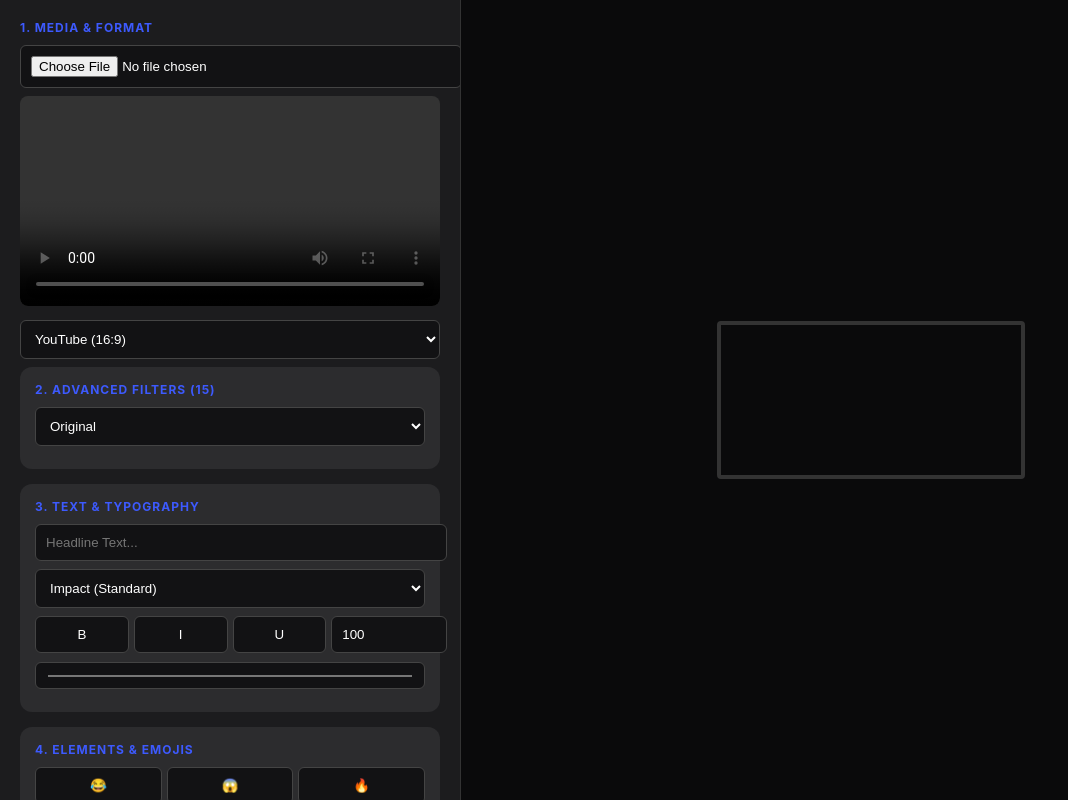
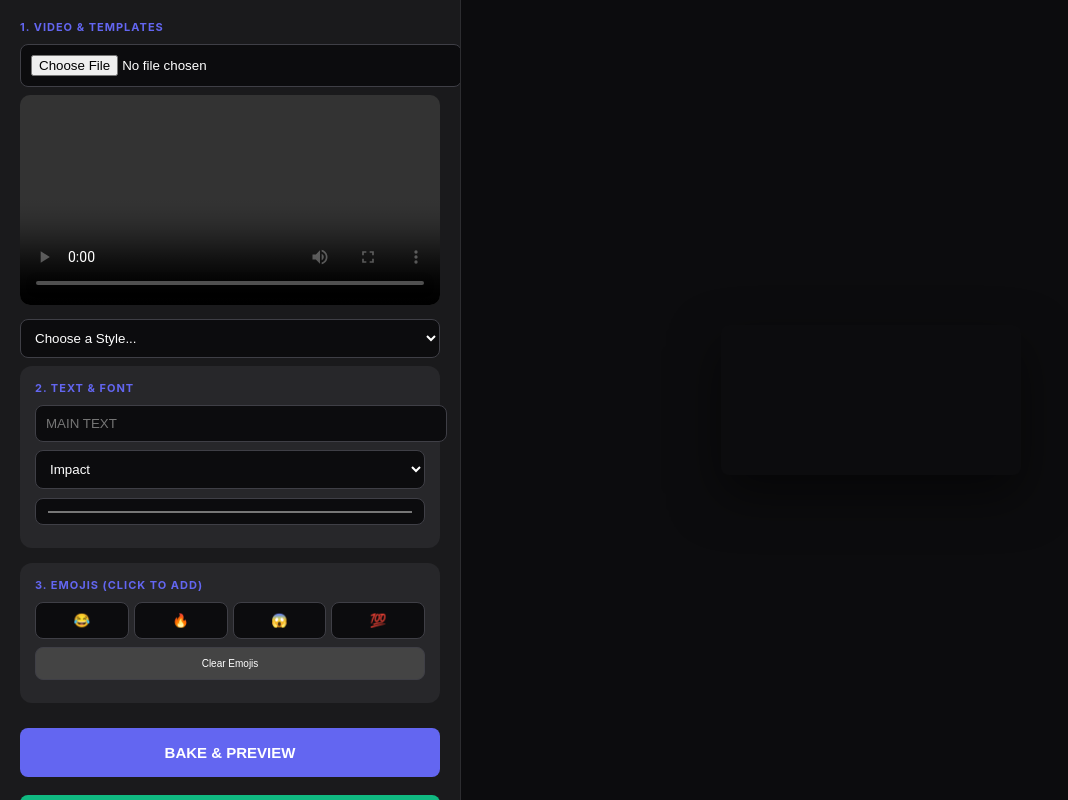
Before and after one commit to niharikasrivastava1998-nihu/PRO-THUMBNAIL-CREATOR, a plain HTML site: page index.html in a window 1280 px wide. Shown: the whole page, without its empty margins (0-1068 px from the left). Drawn offline with Linux system fonts and the light colour scheme.

Commit message:
Update index.html for version 4.0 with new features

```diff
--- a/index.html
+++ b/index.html
@@ -3,180 +3,148 @@
 <head>
     <meta charset="UTF-8">
     <meta name="viewport" content="width=device-width, initial-scale=1.0">
-    <title>Creator Core v2.0</title>
-    <link href="https://fonts.googleapis.com/css2?family=Bangers&family=Permanent+Marker&family=Roboto+Condensed:wght@700&display=swap" rel="stylesheet">
+    <title>Creator Core v4.0</title>
+    <link href="https://fonts.googleapis.com/css2?family=Bangers&family=Permanent+Marker&display=swap" rel="stylesheet">
     <style>
-        :root { --bg: #0a0a0b; --ui: #1c1c1e; --accent: #3d5afe; --text: #e1e1e6; }
+        :root { --bg: #0c0c0e; --ui: #1a1a1c; --accent: #6366f1; --text: #f4f4f5; }
         body { font-family: 'Inter', sans-serif; background: var(--bg); color: var(--text); margin: 0; display: flex; height: 100vh; }
-
-        /* Layout */
-        .sidebar { width: 420px; background: var(--ui); padding: 20px; overflow-y: auto; border-right: 1px solid #333; }
-        .canvas-area { flex: 1; display: flex; flex-direction: column; align-items: center; justify-content: center; padding: 20px; position: relative; }
-
-        /* Elements */
-        .tool-box { background: #2c2c2e; padding: 15px; border-radius: 12px; margin-bottom: 15px; }
-        h3 { font-size: 12px; text-transform: uppercase; color: var(--accent); margin: 0 0 10px 0; letter-spacing: 1px; }
-        select, input, button { width: 100%; padding: 10px; border-radius: 6px; border: 1px solid #444; background: #121214; color: white; margin-bottom: 8px; }
-
-        .grid-3 { display: grid; grid-template-columns: 1fr 1fr 1fr; gap: 5px; }
-        .font-controls { display: grid; grid-template-columns: 1fr 1fr 1fr 1fr; gap: 5px; }
-        .btn-action { background: var(--accent); border: none; font-weight: bold; cursor: pointer; padding: 15px; margin-top: 10px; }
-
-        canvas { max-width: 100%; height: auto; border: 4px solid #333; border-radius: 4px; }
-        video { width: 100%; border-radius: 8px; margin-bottom: 10px; }
+        .sidebar { width: 420px; background: var(--ui); padding: 20px; overflow-y: auto; border-right: 1px solid #2d2d30; }
+        .canvas-area { flex: 1; display: flex; align-items: center; justify-content: center; padding: 20px; position: relative; }
+        .tool-box { background: #27272a; padding: 15px; border-radius: 12px; margin-bottom: 15px; }
+        h3 { font-size: 11px; text-transform: uppercase; color: var(--accent); margin: 0 0 10px 0; letter-spacing: 1px; }
+        select, input, button { width: 100%; padding: 10px; border-radius: 8px; border: 1px solid #3f3f46; background: #0c0c0e; color: white; margin-bottom: 8px; }
+        .emoji-grid { display: grid; grid-template-columns: repeat(4, 1fr); gap: 5px; }
+        .btn-bake { background: var(--accent); border: none; font-weight: bold; cursor: pointer; padding: 16px; margin-top: 10px; font-size: 15px; }
+        video { width: 100%; border-radius: 10px; margin-bottom: 10px; }
+        canvas { max-width: 100%; height: auto; border-radius: 8px; box-shadow: 0 20px 50px rgba(0,0,0,0.5); }
     </style>
 </head>
 <body>
 
 <div class="sidebar">
-    <h3>1. Media & Format</h3>
-    <input type="file" id="vidFile" accept="video/*">
-    <video id="vid" controls></video>
-    <select id="res">
-        <option value="1280/720">YouTube (16:9)</option>
-        <option value="1080/1920">Reel/TikTok (9:16)</option>
-        <option value="1200/627">LinkedIn (1.91:1)</option>
-        <option value="1080/1080">Square (1:1)</option>
+    <h3>1. Video & Templates</h3>
+    <input type="file" id="vidIn" accept="video/*">
+    <video id="v" controls></video>
+
+    <select id="template" onchange="applyTemplate()">
+        <option value="none">Choose a Style...</option>
+        <option value="funky">🔥 Template: Funky (MrBeast Style)</option>
+        <option value="paper">✂️ Template: Paper Cutout</option>
+        <option value="doodle">✏️ Template: Doodle Highlight</option>
+        <option value="emoji">😂 Template: Emoji Challenge</option>
     </select>
 
     <div class="tool-box">
-        <h3>2. Advanced Filters (15)</h3>
-        <select id="filter">
-            <option value="none">Original</option>
-            <option value="grayscale(1)">Black & White</option>
-            <option value="sepia(1)">Vintage Sepia</option>
-            <option value="contrast(1.5) saturate(1.5)">Vivid Funky</option>
-            <option value="hue-rotate(90deg)">Cyberpunk Neon</option>
-            <option value="invert(1)">X-Ray</option>
-            <option value="blur(5px)">Soft Background</option>
-            <option value="brightness(1.5)">High Exposure</option>
-            <option value="saturate(5)">Extreme Saturation</option>
-            <option value="contrast(2) brightness(0.5)">Dark Dramatic</option>
-            <option value="hue-rotate(270deg)">Purple Haze</option>
-            <option value="grayscale(1) contrast(2)">Noir High Contrast</option>
-            <option value="sepia(0.5) hue-rotate(-30deg)">Warm Retro</option>
-            <option value="brightness(0.8) saturate(1.2) contrast(1.2)">Modern Cinematic</option>
-            <option value="opacity(0.7) blur(2px)">Dreamy Ghost</option>
+        <h3>2. Text & Font</h3>
+        <input type="text" id="tMain" placeholder="MAIN TEXT">
+        <select id="fFam">
+            <option value="Impact">Impact</option>
+            <option value="'Bangers'">Bangers</option>
+            <option value="'Permanent Marker'">Doodle Marker</option>
         </select>
+        <input type="color" id="tCol" value="#ffffff">
     </div>
 
     <div class="tool-box">
-        <h3>3. Text & Typography</h3>
-        <input type="text" id="txt" placeholder="Headline Text...">
-        <select id="fontFamily">
-            <option value="Impact">Impact (Standard)</option>
-            <option value="'Bangers'">Bangers (Funky)</option>
-            <option value="'Permanent Marker'">Marker (Doodle)</option>
-            <option value="'Roboto Condensed'">Modern Bold</option>
-        </select>
-        <div class="font-controls">
-            <button onclick="toggleF('bold')">B</button>
-            <button onclick="toggleF('italic')">I</button>
-            <button onclick="toggleF('underline')">U</button>
-            <input type="number" id="fontSize" value="100" title="Size">
+        <h3>3. Emojis (Click to Add)</h3>
+        <div class="emoji-grid">
+            <button onclick="addEmoji('😂')">😂</button>
+            <button onclick="addEmoji('🔥')">🔥</button>
+            <button onclick="addEmoji('😱')">😱</button>
+            <button onclick="addEmoji('💯')">💯</button>
         </div>
-        <input type="color" id="txtColor" value="#ffffff">
+        <button onclick="clearEmojis()" style="font-size:10px; background:#444;">Clear Emojis</button>
     </div>
 
-    <div class="tool-box">
-        <h3>4. Elements & Emojis</h3>
-        <div class="grid-3">
-            <button onclick="addE('😂')">😂</button><button onclick="addE('😱')">😱</button><button onclick="addE('🔥')">🔥</button>
-            <button onclick="addE('💯')">💯</button><button onclick="addE('🚀')">🚀</button><button onclick="addE('👀')">👀</button>
-        </div>
-        <select id="shape">
-            <option value="none">No Callout</option>
-            <option value="bubble">Speech Bubble</option>
-            <option value="banner">Title Banner</option>
-            <option value="arrow">Red Arrow</option>
-        </select>
-    </div>
-
-    <button class="btn-action" onclick="render()">BAKE THUMBNAIL</button>
-    <button class="btn-action" style="background:#22c55e" onclick="download()">DOWNLOAD</button>
+    <button class="btn-bake" onclick="bake()">BAKE & PREVIEW</button>
+    <button class="btn-bake" style="background:#10b981" onclick="dl()">DOWNLOAD THUMBNAIL</button>
 </div>
 
 <div class="canvas-area">
-    <canvas id="ctx"></canvas>
+    <canvas id="c"></canvas>
 </div>
 
 <script>
-    const v = document.getElementById('vid');
-    const c = document.getElementById('ctx');
-    const x = c.getContext('2d');
-    let fState = { bold: false, italic: false, underline: false };
-    let emojiList = [];
+    const vid = document.getElementById('v'), can = document.getElementById('c'), ctx = can.getContext('2d');
+    let emojisOnCanvas = [];
 
-    document.getElementById('vidFile').onchange = (e) => v.src = URL.createObjectURL(e.target.files[0]);
-    function toggleF(s) { fState[s] = !fState[s]; }
-    function addE(e) { emojiList.push({e, x: Math.random()*0.8, y: Math.random()*0.8}); }
+    document.getElementById('vidIn').onchange = (e) => vid.src = URL.createObjectURL(e.target.files[0]);
 
-    function render() {
-        const [W, H] = document.getElementById('res').value.split('/').map(Number);
-        c.width = W; c.height = H;
+    function addEmoji(e) {
+        emojisOnCanvas.push({ char: e, x: Math.random() * 0.8, y: Math.random() * 0.8 });
+        bake(); // Live update
+    }
 
-        // 1. Base Image + 15 Filters
-        x.filter = document.getElementById('filter').value;
-        const vR = v.videoWidth / v.videoHeight;
-        const tR = W / H;
+    function clearEmojis() { emojisOnCanvas = []; bake(); }
+
+    function applyTemplate() {
+        const t = document.getElementById('template').value;
+        if(t === 'funky') {
+            document.getElementById('fFam').value = "'Bangers'";
+            document.getElementById('tCol').value = "#ffff00";
+        } else if (t === 'paper') {
+            document.getElementById('fFam').value = "Impact";
+        } else if (t === 'doodle') {
+            document.getElementById('fFam').value = "'Permanent Marker'";
+        }
+        bake();
+    }
+
+    function bake() {
+        const W = 1280, H = 720;
+        can.width = W; can.height = H;
+        const template = document.getElementById('template').value;
+
+        // 1. Base Image Logic
+        const vR = vid.videoWidth / vid.videoHeight, tR = W / H;
         let dW = W, dH = H;
         if (vR > tR) { dW = H * vR; } else { dH = W / vR; }
-        x.drawImage(v, (W - dW)/2, (H - dH)/2, dW, dH);
-        x.filter = "none";
+        const oX = (W - dW)/2, oY = (H - dH)/2;
 
-        // 2. Paper Cutout Effect (Advanced)
-        const theme = "paper"; // Added logic for paper cutout
-        x.strokeStyle = "white";
-        x.lineWidth = 15;
-        x.lineJoin = "round";
-        x.setTransform(1.01, 0.01, -0.01, 1, 0, 0); // Slight organic warp
-        x.strokeRect(30, 30, W-60, H-60);
-        x.resetTransform();
+        ctx.clearRect(0, 0, W, H);
 
-        // 3. Shape Callouts
-        const shape = document.getElementById('shape').value;
-        if(shape === 'arrow') {
-            x.fillStyle = "red";
-            x.beginPath(); x.moveTo(W*0.8, H*0.2); x.lineTo(W*0.9, H*0.1); x.lineTo(W*0.95, H*0.25); x.fill();
-        } else if (shape === 'banner') {
-            x.fillStyle = "rgba(0,0,0,0.7)";
-            x.fillRect(0, H*0.7, W, H*0.2);
+        // Filter Logic
+        if(template === 'emoji') ctx.filter = "grayscale(1) contrast(1.2)";
+        else if(template === 'funky') ctx.filter = "contrast(1.3) saturate(1.5)";
+        else ctx.filter = "none";
+
+        ctx.drawImage(vid, oX, oY, dW, dH);
+        ctx.filter = "none";
+
+        // 2. Specialized Effects
+        if(template === 'paper') {
+            ctx.strokeStyle = "white"; ctx.lineWidth = 20;
+            ctx.shadowColor = "black"; ctx.shadowBlur = 15;
+            ctx.strokeRect(30, 30, W-60, H-60); //
+        } else if(template === 'funky') {
+            const g = ctx.createLinearGradient(0,0,W,H);
+            g.addColorStop(0, "rgba(255,0,80,0.2)"); g.addColorStop(1, "rgba(0,242,234,0.2)");
+            ctx.fillStyle = g; ctx.fillRect(0,0,W,H); //
+        } else if(template === 'doodle') {
+            ctx.strokeStyle = "#FFEB3B"; ctx.lineWidth = 10; ctx.setLineDash([15, 10]);
+            ctx.strokeRect(50, 50, W-100, H-100); //
+            ctx.setLineDash([]);
         }
 
-        // 4. Advanced Typography
-        const t = document.getElementById('txt').value;
-        if(t) {
-            let fontStr = "";
-            if(fState.italic) fontStr += "italic ";
-            if(fState.bold) fontStr += "bold ";
-            x.font = `${fontStr}${document.getElementById('fontSize').value}px ${document.getElementById('fontFamily').value}`;
-            x.fillStyle = document.getElementById('txtColor').value;
-            x.textAlign = "center";
-            x.shadowColor = "rgba(0,0,0,0.8)"; x.shadowBlur = 15;
-            x.fillText(t, W/2, H*0.82);
-            if(fState.underline) {
-                const tw = x.measureText(t).width;
-                x.fillRect((W-tw)/2, H*0.84, tw, 8);
-            }
-        }
-
-        // 5. Emoji Layer
-        emojiList.forEach(item => {
-            x.font = "100px Arial";
-            x.fillText(item.e, item.x * W, item.y * H);
+        // 3. Emoji Layers
+        emojisOnCanvas.forEach(item => {
+            ctx.font = "120px Arial";
+            ctx.fillText(item.char, item.x * W, item.y * H); //
         });
 
-        // 6. Doodle Layer (Physics-based highlight)
-        x.strokeStyle = "#FFEB3B"; x.lineWidth = 5; x.setLineDash([10,5]);
-        x.beginPath(); x.arc(W/2, H/4, 200, 0, Math.PI*2); x.stroke();
-        x.setLineDash([]);
+        // 4. Text Rendering
+        const txt = document.getElementById('tMain').value;
+        if(txt) {
+            ctx.font = `bold 120px ${document.getElementById('fFam').value}`;
+            ctx.fillStyle = document.getElementById('tCol').value;
+            ctx.textAlign = "center";
+            ctx.shadowColor = "black"; ctx.shadowBlur = 20;
+            ctx.fillText(txt.toUpperCase(), W/2, H*0.85);
+        }
     }
 
-    function download() {
-        const l = document.createElement('a');
-        l.download = 'custom-thumb.png';
-        l.href = c.toDataURL();
-        l.click();
+    function dl() {
+        const l = document.createElement('a'); l.download = 'thumbnail.png'; l.href = can.toDataURL(); l.click();
     }
 </script>
 </body>
```
